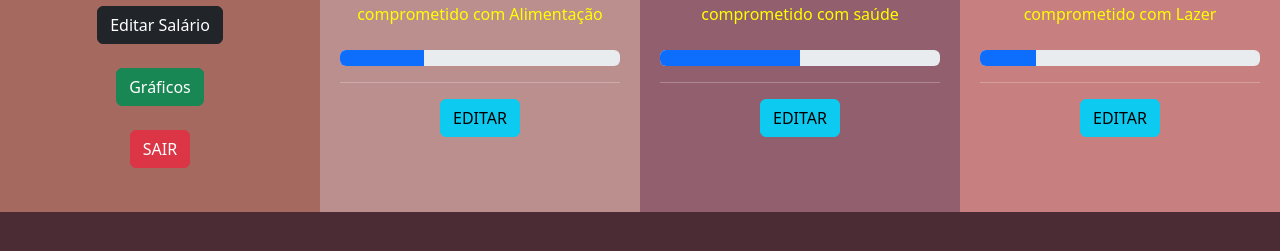
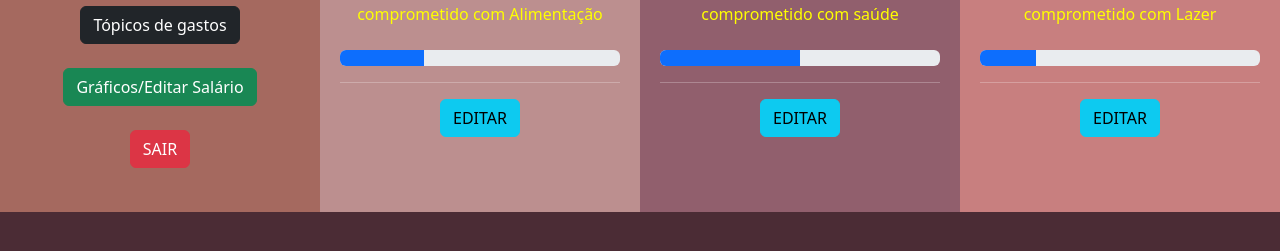
Before and after one commit to scorsato86murilo/portifolio, a Django app: template gestao_salario/templates/gestao_salario_painel.html in a window 1280 px wide. Shown: the part 434-685 px from the top of the page. Run offline with Django 4.2, Linux system fonts and the light colour scheme; the template is opened without the code that fills it, so the values that code supplies are empty.

Commit message:
gestao_salario, arrumei a indentação

```diff
--- a/gestao_salario/templates/gestao_salario_painel.html
+++ b/gestao_salario/templates/gestao_salario_painel.html
@@ -8,11 +8,11 @@
     <link href="https://cdn.jsdelivr.net/npm/bootstrap@5.3.3/dist/css/bootstrap.min.css" rel="stylesheet" integrity="sha384-QWTKZyjpPEjISv5WaRU9OFeRpok6YctnYmDr5pNlyT2bRjXh0JMhjY6hW+ALEwIH" crossorigin="anonymous">
     <link rel="stylesheet" href="{% static 'gestao_salario/css/gestao_salario.css' %}">
   </head>
-  <body><h4>{{nome}}, Administre seu salário</h4>
+  <body>
+    <h4>{{nome}}, Administre seu salário</h4>
     <div class="container mt-5 text-center">
-
       <h2>Salário</h2>
-      <form action="{% url 'gestao_salario_painel' %} " method="post">{% csrf_token %}
+      <form action="{% url 'gestao_salario_painel' %}" method="post">{% csrf_token %}
         <div class="mb-3">
           <label for="salario" class="form-label">Digite seu salário para análise</label>
           <input type="number" class="form-control" id="salario" placeholder="Digite seu Salário" name="salario" required>
@@ -30,8 +30,8 @@
         <label class="titulo"></label>
         <br><br>
         <h6>Salário: {{ultimo_salario}}</h6>
-        <button type="button" class="btn btn-dark">Editar Salário</button><br><br>
-        <button type="button" class="btn btn-success">Gráficos</button><br><br>
+        <button type="button" class="btn btn-dark">Tópicos de gastos</button><br><br>
+        <button type="button" class="btn btn-success">Gráficos/Editar Salário</button><br><br>
         <a href="{% url 'logout_view_sair' %}"><button type="button" class="btn btn-danger">SAIR</button></a><br><br>
       </div>
 
@@ -74,6 +74,7 @@
         <button type="button" class="btn btn-info">EDITAR</button>
       </div>
     </div>
+
     <script src="https://cdn.jsdelivr.net/npm/bootstrap@5.3.3/dist/js/bootstrap.bundle.min.js" integrity="sha384-YvpcrYf0tY3lHB60NNkmXc5s9fDVZLESaAA55NDzOxhy9GkcIdslK1eN7N6jIeHz" crossorigin="anonymous"></script>
   </body>
 </html>
```
